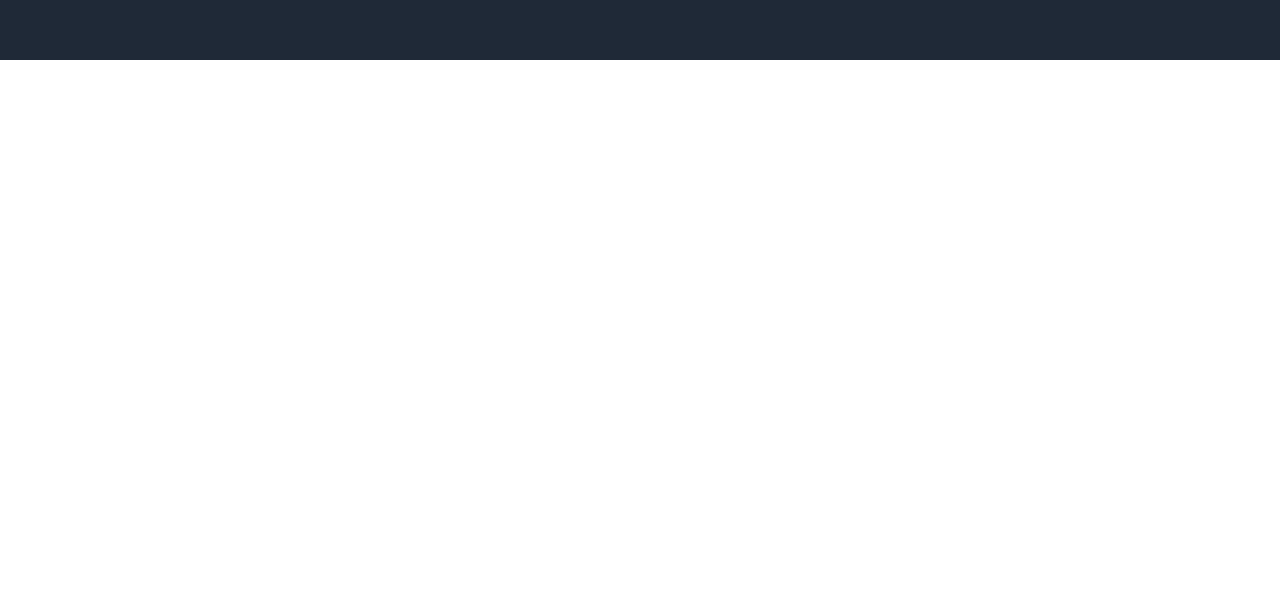
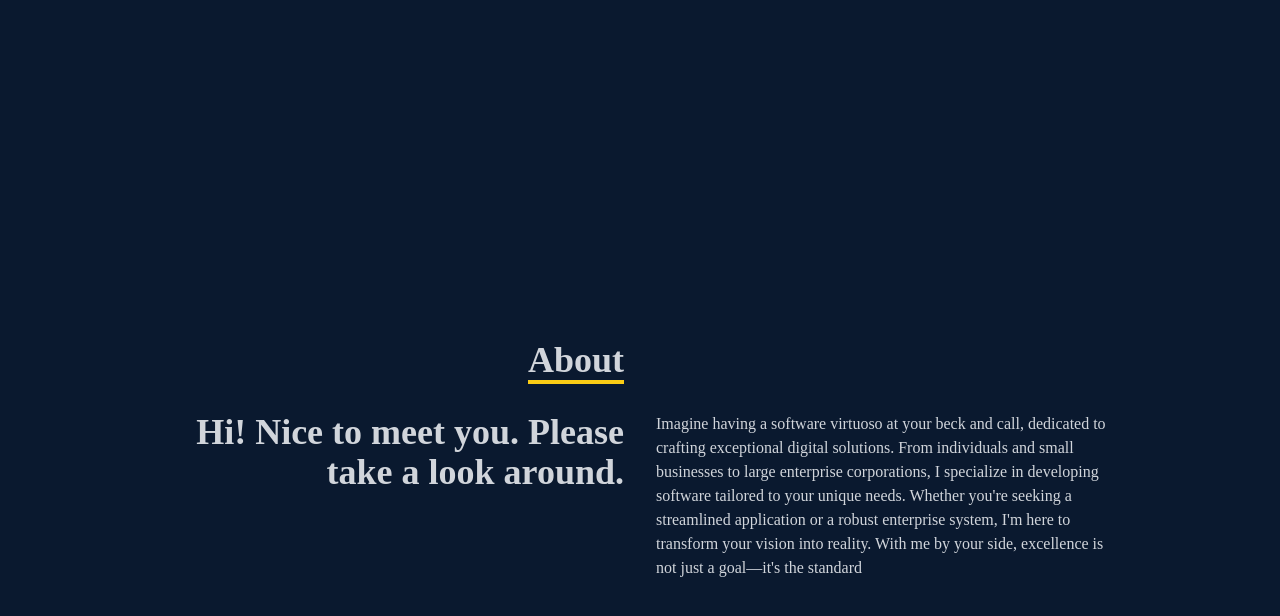
Before and after one commit to pranithshetty/my-protfolio, a React (Vite) app: page / in a window 1280 px wide. Shown: the part 740-1356 px from the top of the page. Before the commit the page ends 800 px from the top, so only its background shows below. Built offline with nearby package versions, Linux system fonts and the light colour scheme.

Commit message:
About section

```diff
--- a/src/App.tsx
+++ b/src/App.tsx
@@ -1,3 +1,4 @@
+import About from "./components/About"
 import Hero from "./components/Hero"
 import NavBar from "./components/NavBar"
 
@@ -7,6 +8,7 @@ function App() {
     <>
       <NavBar />
       <Hero />
+      <About />
     </>
 
   )
--- /dev/null
+++ b/src/components/About.tsx
@@ -0,0 +1,27 @@
+
+const About = () => {
+    return (
+        <div className='w-full h-screen bg-[#0a192f] text-gray-300'>
+            <div className='flex flex-col justify-center items-center w-full h-full'>
+                <div className='max-w-[1000px] w-full grid grid-cols-2 gap-8'>
+                    <div className='sm:text-right pb-8 pl-4'>
+                        <p className='text-4xl font-bold inline border-b-4 border-yellow-400'>
+                            About
+                        </p>
+                    </div>
+                    <div></div>
+                </div>
+                <div className='max-w-[1000px] w-full grid sm:grid-cols-2 gap-8 px-4'>
+                    <div className='sm:text-right text-4xl font-bold'>
+                        <p>Hi! Nice to meet you. Please take a look around.</p>
+                    </div>
+                    <div>
+                        <p>Imagine having a software virtuoso at your beck and call, dedicated to crafting exceptional digital solutions. From individuals and small businesses to large enterprise corporations, I specialize in developing software tailored to your unique needs. Whether you're seeking a streamlined application or a robust enterprise system, I'm here to transform your vision into reality. With me by your side, excellence is not just a goal—it's the standard</p>
+                    </div>
+                </div>
+            </div>
+        </div>
+    )
+}
+
+export default About
--- a/src/components/Hero.tsx
+++ b/src/components/Hero.tsx
@@ -3,7 +3,7 @@ import { HiArrowRight } from "react-icons/hi"
 const Hero = () => {
 
     return (
-        <div className="w-full h-screen bg-gray-800">
+        <div className="w-full h-screen bg-[#0a192f]">
 
             <div className="max-w-[1000px] mx-auto px-8 flex flex-col justify-center h-full">
                 <p className="text-yellow-400">Hello, there! My name is</p>
```
